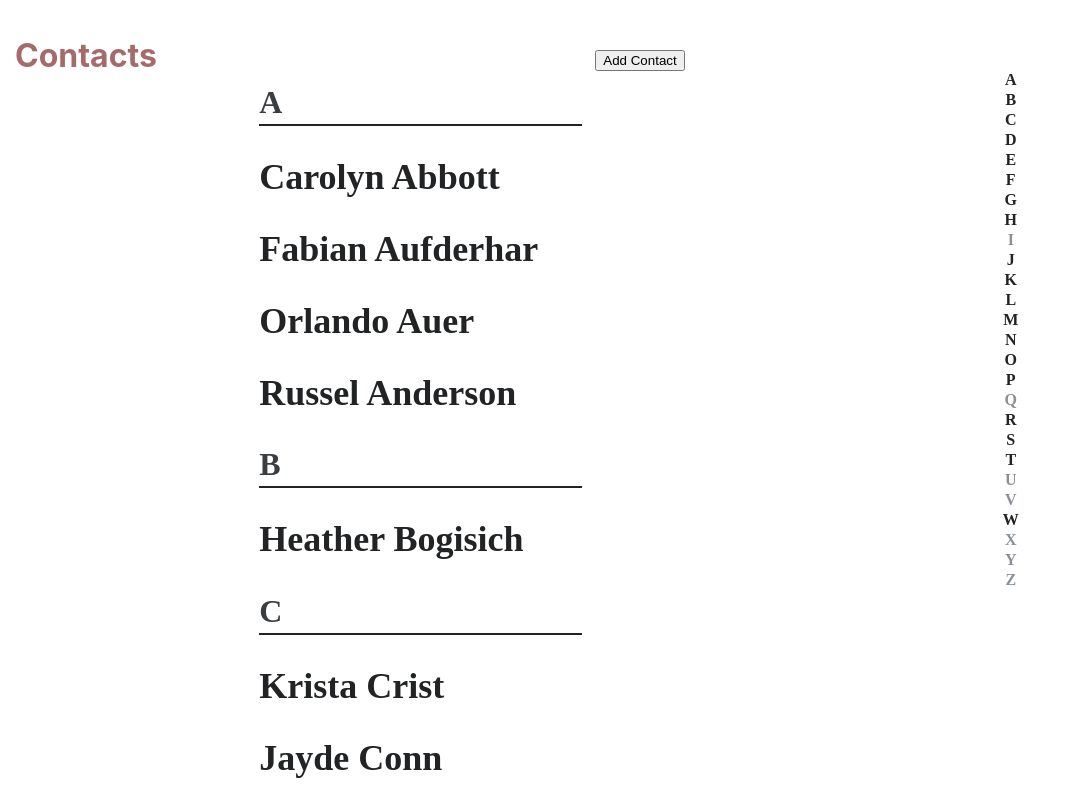
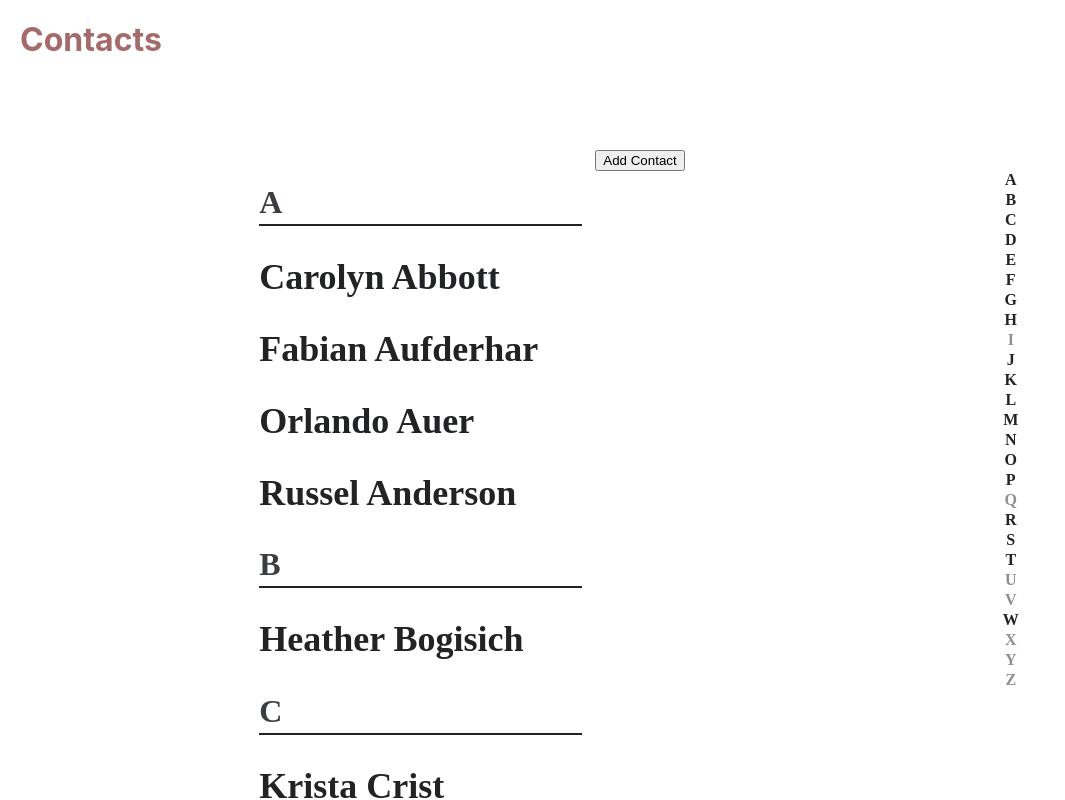
Before and after one commit to mscates/Contact-List, a React (Create React App) app: page / in a window 1280 px wide. Shown: the top 800 px of the page, without its empty margins (0-1065 px from the left). Built offline with nearby package versions, Linux system fonts and the light colour scheme.

Commit message:
worked on header and abs positioning of title

```diff
--- a/src/App.css
+++ b/src/App.css
@@ -1,5 +1,5 @@
 body {
   margin: 0;
   padding: 0;
-  position: relative;
+  box-sizing: border-box;
 }
--- a/src/components/Header.js
+++ b/src/components/Header.js
@@ -3,7 +3,7 @@ import styles from "./Header.module.css"
 
 const Header = () => {
   return (
-    <div>
+    <div className={styles.container}>
       <h1 className={styles.title}>Contacts</h1>
     </div>
   )
--- a/src/components/Header.module.css
+++ b/src/components/Header.module.css
@@ -1,6 +1,14 @@
+.container {
+  position: relative;
+  width: 100%;
+  height: 100px;
+}
+
 .title {
+  padding: 0;
+  margin: 0;
   position: absolute;
-  left: 15px;
-  top: 15px;
+  left: 20px;
+  top: 20px;
   color: rgb(165, 107, 107);
 }
```
